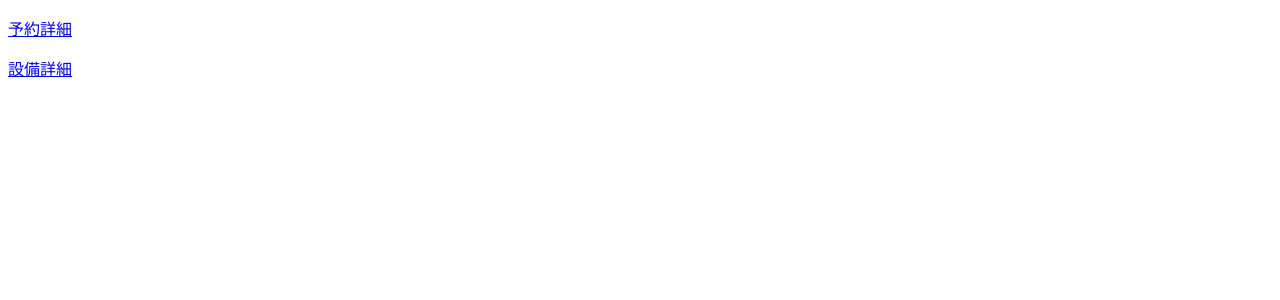
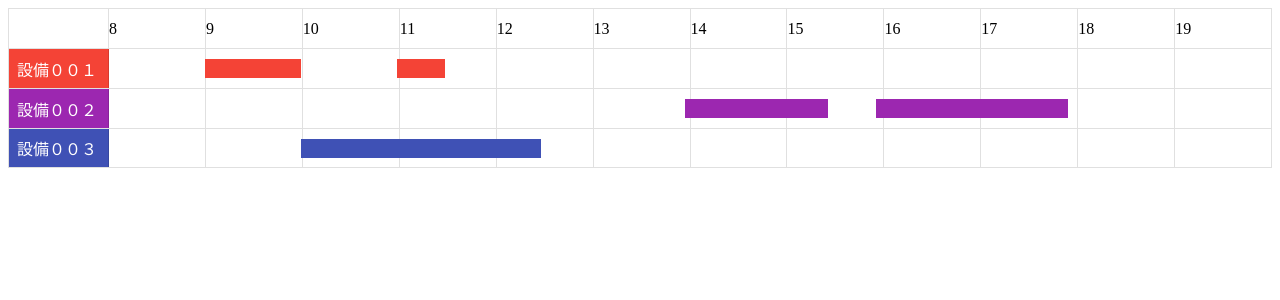
Before and after one commit to Takumikimura1899/web-app-workshop, a React app: page / in a window 1280 px wide. Shown: the top 300 px of the page. Built offline with nearby package versions, Linux system fonts and the light colour scheme.

Commit message:
[add] ReservationList_add_sample

```diff
--- a/src/components/ReservationBar.tsx
+++ b/src/components/ReservationBar.tsx
@@ -47,7 +47,7 @@ export const ReservationBar: React.FC<PropsType> = (props) => {
   const left = useMemo(() => {
     const beginDate = startDate.set('hour', beginHour).startOf('hour');
     const diffStart = startDate.diff(beginDate, 'minute') / 60;
-    return leftOffset + diffStart + hourWidth;
+    return leftOffset + diffStart * hourWidth;
   }, [beginHour, hourWidth, leftOffset, startDate]);
 
   const style = useStyles({
--- a/src/components/ReservationList.tsx
+++ b/src/components/ReservationList.tsx
@@ -1,15 +1,221 @@
-import React from 'react';
-import { Link } from 'react-router-dom';
+import { makeStyles } from '@material-ui/core';
+import {
+  red,
+  purple,
+  indigo,
+  lightBlue,
+  teal,
+  lightGreen,
+  yellow,
+} from '@material-ui/core/colors';
+import orange from '@material-ui/core/colors/orange';
+import dayjs from 'dayjs';
+import React, {
+  useCallback,
+  useEffect,
+  useMemo,
+  useRef,
+  useState,
+} from 'react';
+
+import { IFacility } from '../models/IFacility';
+import { IReservation } from '../models/IReservation';
+import { FacilityLane } from './FacilityLane';
+
+const dummyFacilities: IFacility[] = [
+  {
+    id: '01',
+    name: '設備００１',
+    // ダミーデータのため不必要なデータの定義は省略
+    // eslint-disable-next-line @typescript-eslint/no-explicit-any
+    system: {} as any,
+    note: '',
+  },
+  {
+    id: '02',
+    name: '設備００２',
+    // ダミーデータのため不必要なデータの定義は省略
+    // eslint-disable-next-line @typescript-eslint/no-explicit-any
+    system: {} as any,
+    note: '',
+  },
+  {
+    id: '03',
+    name: '設備００３',
+    // ダミーデータのため不必要なデータの定義は省略
+    // eslint-disable-next-line @typescript-eslint/no-explicit-any
+    system: {} as any,
+    note: '',
+  },
+];
+
+const dummyReservations: IReservation[] = [
+  {
+    id: '001',
+    facilityId: '01',
+    subject: '目的０１',
+    description: '説明００１',
+    startDate: dayjs('2021-04-05T09:00'),
+    endDate: dayjs('2021-04-05T09:00').add(1, 'hour'),
+    // ダミーデータのため不必要なデータの定義は省略
+    // eslint-disable-next-line @typescript-eslint/no-explicit-any
+    system: {} as any,
+  },
+  {
+    id: '002',
+    facilityId: '01',
+    subject: '目的０２',
+    description: '説明００１',
+    startDate: dayjs('2021-04-05T11:00'),
+    endDate: dayjs('2021-04-05T11:00').add(0.5, 'hour'),
+    // ダミーデータのため不必要なデータの定義は省略
+    // eslint-disable-next-line @typescript-eslint/no-explicit-any
+    system: {} as any,
+  },
+  {
+    id: '003',
+    facilityId: '02',
+    subject: '目的０３',
+    description: '説明００１',
+    startDate: dayjs('2021-04-05T14:00'),
+    endDate: dayjs('2021-04-05T14:00').add(1.5, 'hour'),
+    // ダミーデータのため不必要なデータの定義は省略
+    // eslint-disable-next-line @typescript-eslint/no-explicit-any
+    system: {} as any,
+  },
+  {
+    id: '004',
+    facilityId: '02',
+    subject: '目的０４',
+    description: '説明００１',
+    startDate: dayjs('2021-04-05T16:00'),
+    endDate: dayjs('2021-04-05T16:00').add(2, 'hour'),
+    // ダミーデータのため不必要なデータの定義は省略
+    // eslint-disable-next-line @typescript-eslint/no-explicit-any
+    system: {} as any,
+  },
+  {
+    id: '005',
+    facilityId: '03',
+    subject: '目的０５',
+    description: '説明００１',
+    startDate: dayjs('2021-04-05T10:00'),
+    endDate: dayjs('2021-04-05T10:00').add(2.5, 'hour'),
+    // ダミーデータのため不必要なデータの定義は省略
+    // eslint-disable-next-line @typescript-eslint/no-explicit-any
+    system: {} as any,
+  },
+];
+
+const useStyles = makeStyles((theme) => ({
+  lane: {
+    border: `1px solid ${theme.palette.divider}`,
+    borderBottom: 'none',
+    display: 'flex',
+    height: '40px',
+    width: '100%',
+    boxSizing: 'border-box',
+    position: 'relative',
+    '&:last-child': {
+      borderBottom: `1px solid ${theme.palette.divider}`,
+    },
+    '& .laneHeader': {
+      borderRight: `1px solid ${theme.palette.divider}`,
+      width: '100px',
+      boxSizing: 'border-box',
+      flexGrow: 0,
+      flexShrink: 0,
+      display: 'flex',
+      alignItems: 'center',
+      padding: '0.5rem',
+    },
+    '& .timeCell': {
+      borderRight: `1px solid ${theme.palette.divider}`,
+      flexGrow: 1,
+      flexBasis: 0,
+      boxSizing: 'border-box',
+      display: 'flex',
+      alignItems: 'center',
+      '&:last-child': {
+        borderRight: 'none',
+      },
+    },
+  },
+}));
+
+const colors = [
+  red[500],
+  purple[500],
+  indigo[500],
+  lightBlue[500],
+  teal[500],
+  lightGreen[500],
+  yellow[500],
+  orange[500],
+];
+
+const getColor = (n: number) => {
+  const index = n % 8;
+  return colors[index];
+};
 
 export const ReservationList: React.FC = () => {
+  const cell = useRef<HTMLDivElement>(null);
+  const [cellWidth, setCellWidth] = useState<number>(0);
+  const styles = useStyles();
+  const onResize = useCallback(() => {
+    if (!cell?.current) return;
+    setCellWidth(cell.current.getBoundingClientRect().width);
+  }, [cell]);
+  useEffect(onResize, [cell]);
+  useEffect(() => {
+    window.addEventListener('resize', onResize);
+    return () => {
+      window.removeEventListener('resize', onResize);
+    };
+  }, []);
+  const headerCells = useMemo(() => {
+    const cells: JSX.Element[] = [];
+    cells.push(
+      <div key={8} ref={cell} className="timeCell">
+        8
+      </div>,
+    );
+    for (let i = 9; i <= 19; i++) {
+      cells.push(
+        <div key={i} ref={cell} className="timeCell">
+          {i}
+        </div>,
+      );
+    }
+    return cells;
+  }, []);
+  const lanes = useMemo(() => {
+    return dummyFacilities.map((facility, index) => {
+      const reservations = dummyReservations.filter(
+        (r) => r.facilityId === facility.id,
+      );
+      return (
+        <FacilityLane
+          key={facility.id}
+          cellWidth={cellWidth}
+          facility={facility}
+          reservations={reservations}
+          className={styles.lane}
+          backgroundColor={getColor(index)}
+        />
+      );
+    });
+  }, [styles.lane, cellWidth]);
   return (
     <div>
-      <p>
-        <Link to="/reservation">予約詳細</Link>
-      </p>
-      <p>
-        <Link to="/facility">設備詳細</Link>
-      </p>
+      <div>
+        <div className={styles.lane}>
+          <div className="laneHeader"></div>
+          {headerCells}
+        </div>
+        {lanes}
+      </div>
     </div>
   );
 };
```
Also changed, not shown: chap-07-06-dummy-data-and-style.txt (added).
